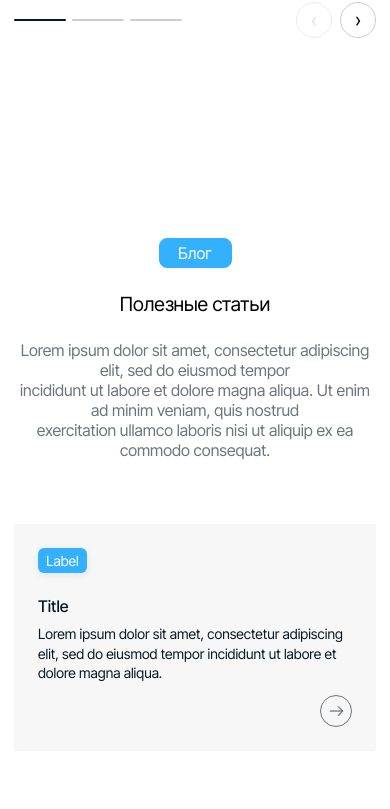
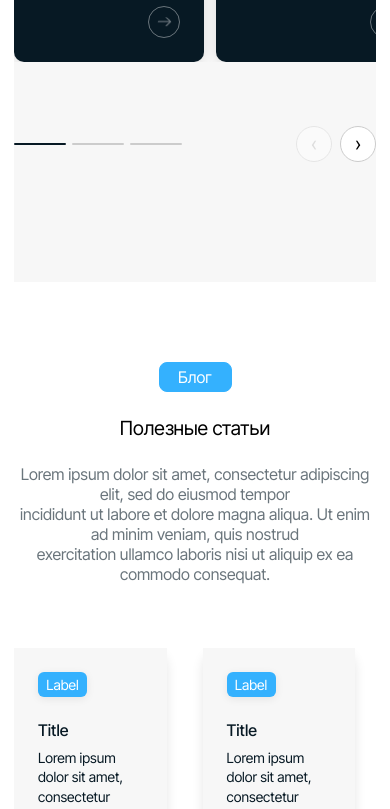
Before and after one commit to webobscure/complex-solutions, a React (Vite) app: page / in a window 390 px wide. Shown: the part 2107-2916 px from the top of the page. Built offline with nearby package versions, Linux system fonts and the light colour scheme.

Commit message:
больше адаптива для слайдера

```diff
--- a/src/components/Hero/Hero.css
+++ b/src/components/Hero/Hero.css
@@ -24,7 +24,12 @@
   margin: 0 auto;
   justify-content: space-between;
 }
-
+.success-projects {
+  background: #F7F7F7;
+}
+.no-bg {
+  background: #fff;
+}
 .success-projects-container {
   display: flex;
   justify-content: center;
--- a/src/components/Hero/Hero.jsx
+++ b/src/components/Hero/Hero.jsx
@@ -61,7 +61,7 @@ export default function Hero() {
         </div>
         <Slider />
       </div>
-      <div className="success-projects">
+      <div className="success-projects no-bg">
         <div className="success-projects-container">
           <button className="action-button">Блог</button>
           <h1 className="success-projects-container__title">Полезные статьи</h1>
--- a/src/components/Slider/Slider.css
+++ b/src/components/Slider/Slider.css
@@ -12,8 +12,10 @@
     transition: transform 0.4s ease;
 }
 .slider-item {
+    flex: 0 0 calc(100% / 2.2 - 12px); /* visible = 2.2 */
+    scroll-snap-align: start;
+    margin-right: 12px;
     width: 45%;
-    margin-right: 12px;
     background: #fff;
     border-radius: 16px;
     box-shadow: 0 4px 12px rgba(0, 0, 0, 0.1);
--- a/src/components/Slider/Slider.jsx
+++ b/src/components/Slider/Slider.jsx
@@ -1,4 +1,4 @@
-import React, {useState, useEffect, useRef} from "react";
+import React, { useState, useEffect, useRef } from "react";
 import vpnpng from "../../assets/vpn.png";
 import docs from "../../assets/docs.png";
 import auto from "../../assets/auto.png";
@@ -47,6 +47,12 @@ export default function Slider() {
     if (index > 0) setIndex(prev => prev - 1);
   };
 
+  const itemWidth = trackRef.current?.querySelector(".slider-item")?.offsetWidth || 0;
+  const gap = 12; // или вычислить динамически
+
+  const maxIndex = Math.max(0, data.length - Math.floor(visible));
+  if (index > maxIndex) setIndex(maxIndex);
+
   // drag
   const onMouseDown = (e) => {
     pos.current = {
@@ -68,7 +74,9 @@ export default function Slider() {
 
   return (
     <div className="slider-wrapper">
-        <div className="slider" ref={trackRef}
+      <div
+        className="slider"
+        ref={trackRef}
         onMouseDown={onMouseDown}
         onMouseMove={onMouseMove}
         onMouseLeave={onMouseUp}
@@ -76,7 +84,7 @@ export default function Slider() {
       >
         <div
           className="slider-track"
-            style={{ transform: `translateX(-${index * 520}px)` }}
+          style={{ transform: `translateX(-${index * (itemWidth + gap)}px)` }}
         >
           {data.map((item, i) => (
             <div key={i} className="slider-item">
--- a/src/components/Slider/SliderTwo.jsx
+++ b/src/components/Slider/SliderTwo.jsx
@@ -46,6 +46,11 @@ export default function SliderTwo() {
       if (index > 0) setIndex(prev => prev - 1);
     };
 
+    const itemWidth = trackRef.current?.querySelector(".slider-item")?.offsetWidth || 0;
+    const gap = 12; // или вычислить динамически
+
+    const maxIndex = Math.max(0, data.length - Math.floor(visible));
+    if (index > maxIndex) setIndex(maxIndex);
     // drag
     const onMouseDown = (e) => {
       pos.current = {
@@ -75,7 +80,7 @@ export default function SliderTwo() {
         >
           <div
             className="slider-track"
-            style={{ transform: `translateX(-${index * 520}px)` }}
+            style={{ transform: `translateX(-${index * (itemWidth + gap)}px)` }}
           >
             {data.map((item, i) => (
               <div key={i} className="slider-item">
```
Lines whose indentation alone changed are shown as unchanged.
